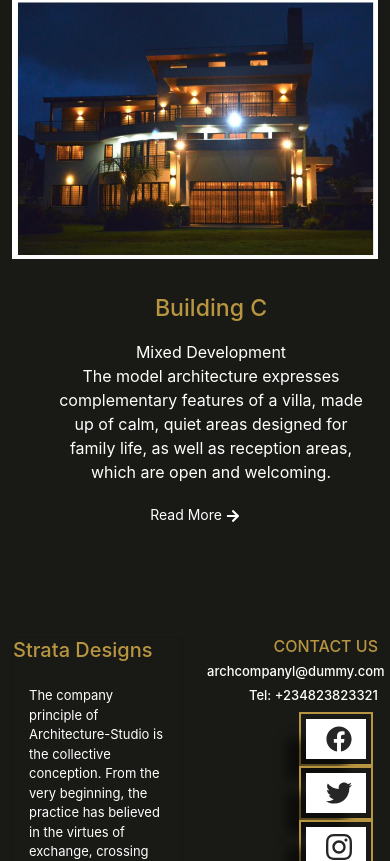
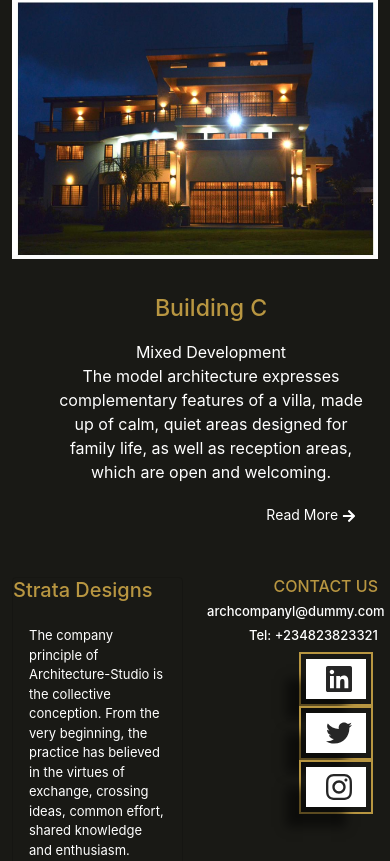
Before and after one commit to ericcharagu/strata, a React (Create React App) app: page /archmodels in a window 390 px wide. Shown: the part 1139-2000 px from the top of the page. Built offline with nearby package versions, Linux system fonts and the light colour scheme; a web font is replaced by a local one.

Commit message:
new footer icons

```diff
--- a/src/components/about.css
+++ b/src/components/about.css
@@ -61,15 +61,17 @@ p {
 
     h3,
     p {
-        display: flex;
+
         justify-content: center;
-        flex-wrap: wrap
+        flex-wrap: wrap;
+
     }
 
     #conDiv {
         width: auto;
         padding: 0;
-
     }
 
+
+
 }
--- a/src/components/cover.js
+++ b/src/components/cover.js
@@ -18,7 +18,7 @@ function Cover() {
         id="homeCover"
         style={{ backgroundImage: "url(" + coverPhoto + ")" }}
       />
-      <div className="row" style={{ margin: "auto", padding: "30px" }}>
+      <div className="row" style={{ margin: "auto", paddingTop: "19px" }}>
         <h4 style={{ float: "center" }}>ABOUT US</h4>
         <About />
       </div>
--- a/src/components/footer.js
+++ b/src/components/footer.js
@@ -1,7 +1,6 @@
 import React from "react";
 import { Row, Card, ListGroup, ListGroupItem } from "react-bootstrap";
-import { FaFacebook, FaTwitter, FaInstagram } from "react-icons/fa";
-// import { ReactComponent as LogoMenu } from "../img/strata.svg";
+import { FaFacebook, FaTwitter, FaInstagram, FaLinkedin } from "react-icons/fa";
 import "./footer.css";
 
 function Footer() {
@@ -32,7 +31,7 @@ function Footer() {
               <a href="#">
                 <span>
                   {" "}
-                  <FaFacebook className="iconFa" />
+                  <FaLinkedin className="iconFa" />
                 </span>
               </a>
             </li>
--- a/src/components/projects.css
+++ b/src/components/projects.css
@@ -21,7 +21,8 @@
   }
 
   #modelDiv {
-    width: auto
+    width: auto;
+    padding-bottom: 10px;
   }
 
   .projectDetails li {
```
